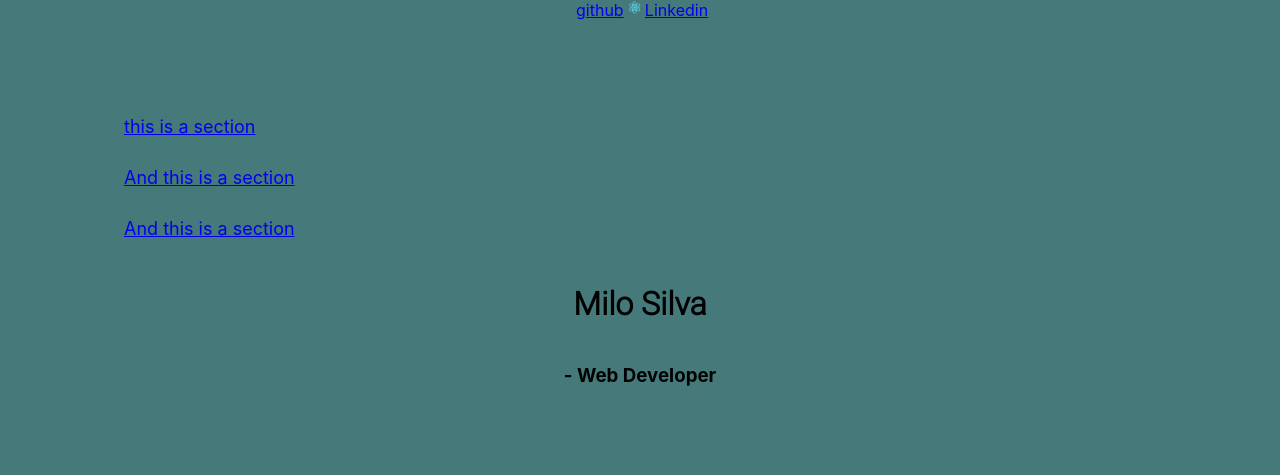
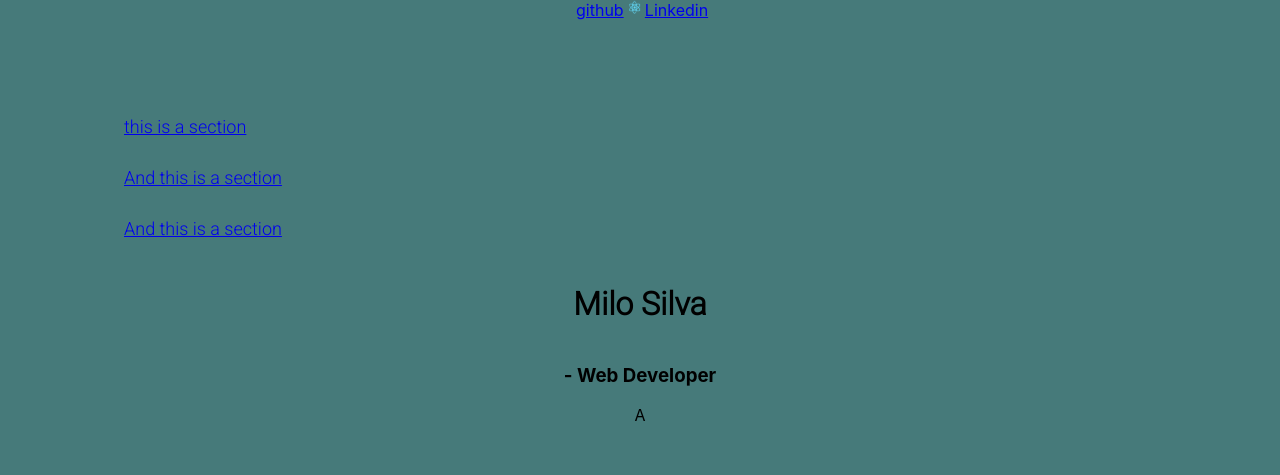
Before and after one commit to Mr0cket/about-me-page, a React (Create React App) app: page / in a window 1280 px wide. Shown: the top 475 px of the page. Built offline with nearby package versions, Linux system fonts and the light colour scheme.

Commit message:
Minor changes

```diff
--- a/public/index.html
+++ b/public/index.html
@@ -6,7 +6,7 @@
     <meta name="viewport" content="width=device-width, initial-scale=1" />
     <meta name="theme-color" content="#000000" />
     <meta
-      name="Profile Page"
+      name="description" content="A profile SPA created with react"
     />
     <link rel="apple-touch-icon" href="%PUBLIC_URL%/logo192.png" />
     <!--
--- a/src/assets/components/Main.js
+++ b/src/assets/components/Main.js
@@ -21,6 +21,7 @@ function HomeSection(param) {
             <div className="based-titles">
                 <h1 id="the-main-guy" className="section-headings">Milo Silva</h1>
                 <h3 id="dream-job"> - Web Developer</h3>
+                <a className="nav">A</a>
             </div>
         </div>
     )
--- a/src/style.css
+++ b/src/style.css
@@ -29,15 +29,22 @@
 li {
   margin: 10px;
   padding: 10px;
-  font-family: ;
+  font-family: 'Roboto', sans-serif;
 }
 
 .main-stuff {
   text-align: center;
   height:100%;
+  /* Specifies that each element’s snap area should
+  align with a 100px offset from the top edge. */
+  scroll-padding: 100px 0 0;
+  /* Encourages scrolling to end at a snap position when the
+  operation completes, if it is near a snap position */
+  scroll-snap-type: y proximity;
 }
 .section-containers {
   height: 110vh;
+  scroll-snap-align: start none;
 }
 #home {
   /* background-color: tomato; */
```
Also changed, not shown: public/manifest.json.
